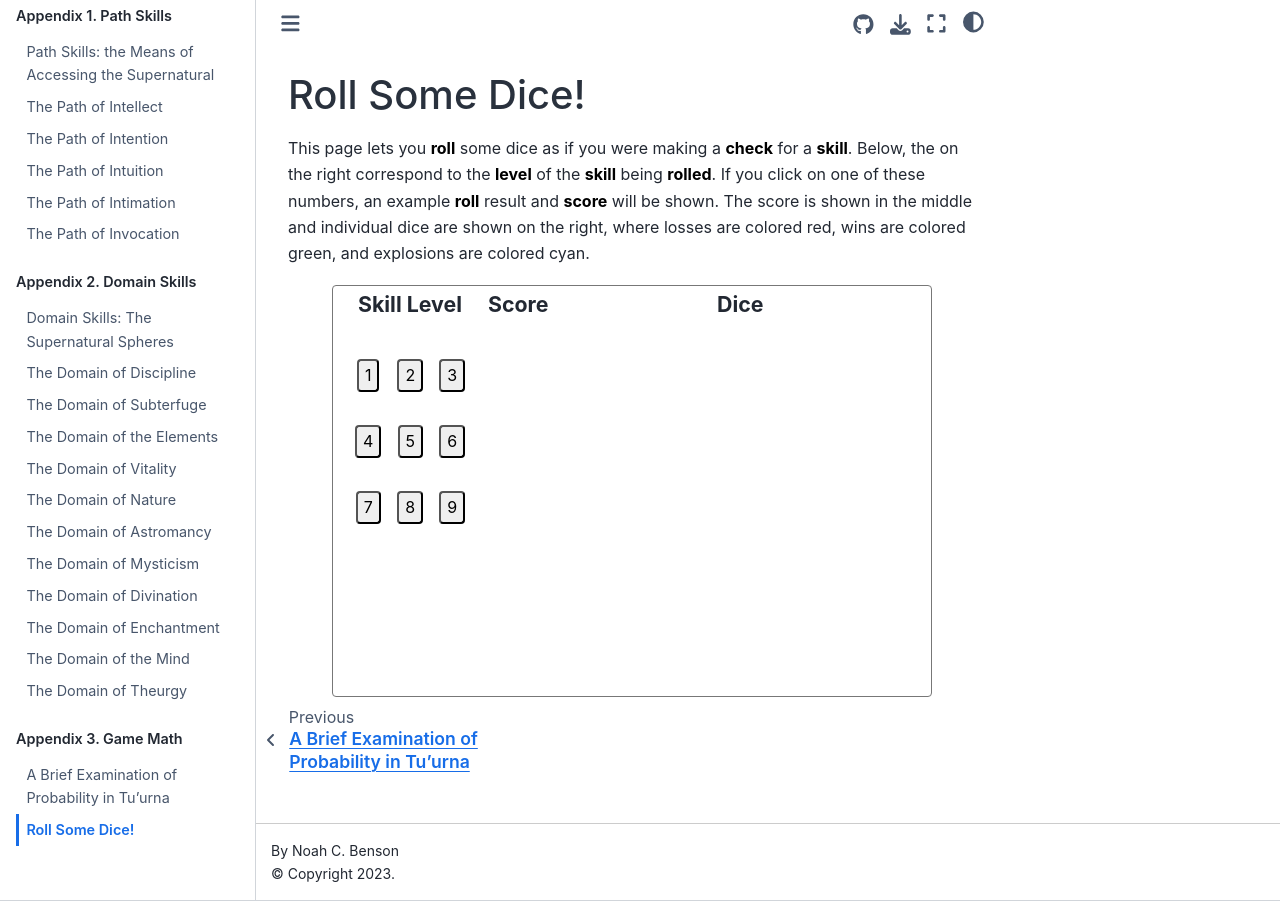
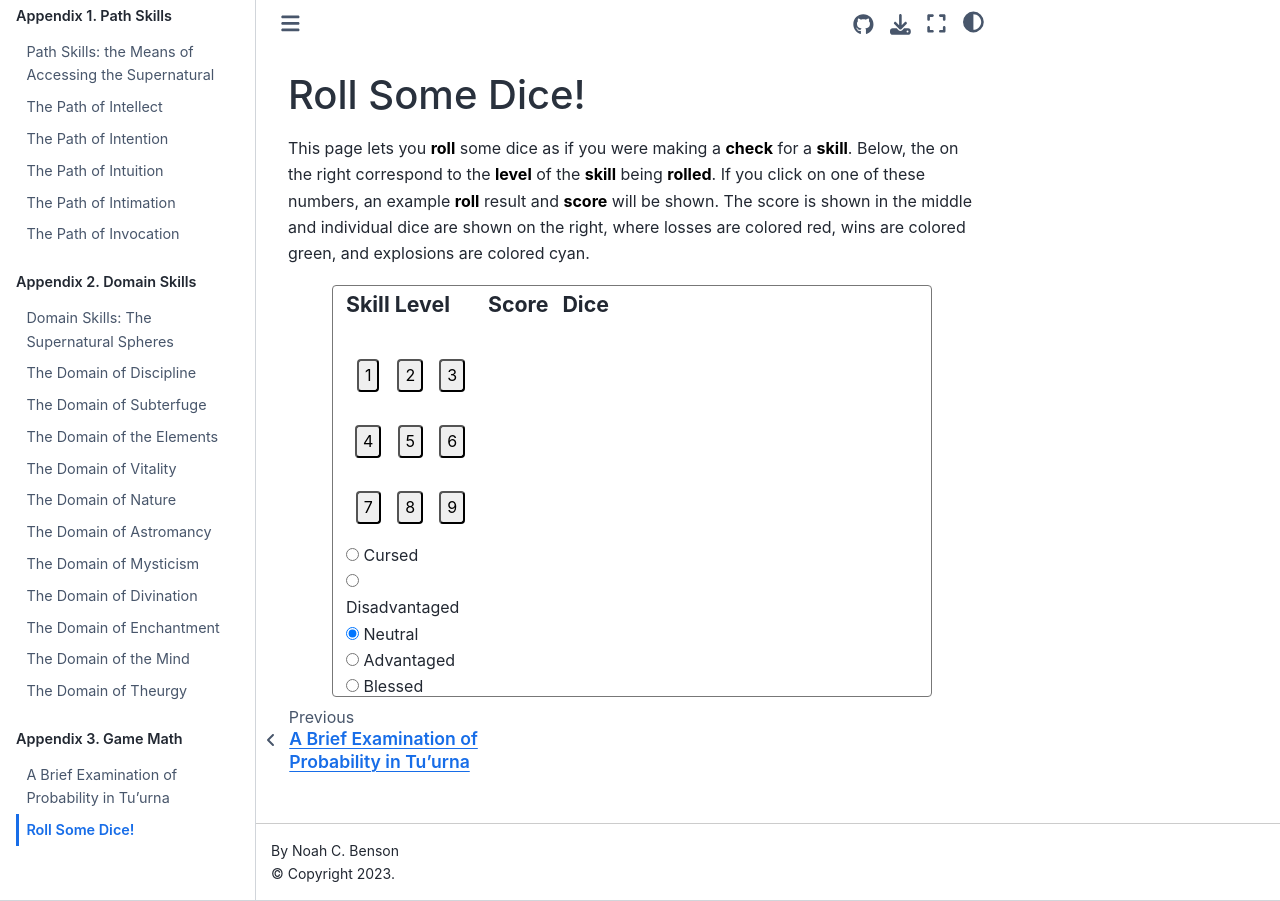
Before and after one commit to noahbenson/tuurna, a Jupyter Book: the page built from doc/math/roll.md, in a window 1280 px wide. Built offline with Jupyter Book 1.0.4 settings and Sphinx 7.4.7 and the Sphinx Book theme 1.1.4, drawn with Linux system fonts in a browser that asks for light colours; some of the changed lines change nothing that is shown.

Commit message:
added fate to the roll app

```diff
--- a/doc/math/roll.md
+++ b/doc/math/roll.md
@@ -147,17 +147,17 @@
   }
   p.title {
     height: 36px;
-    text-align: center;
+    text-align: left;
     vertical-align: top;
     font-weight: bold;
     font-size: 16pt;
   }
   div.results {
-    width: 90%;
-    max-height: 400px;
+    width: 400px;
+    max-width: 600px;
     height: 400px;
-    overflow-x: hidden;
-    overflow-y: auto;
+    overflow-x: auto;
+    overflow-y: hidden;
     font-size: 14px;
     box-sizing: border-box;
     text-align: left;
@@ -192,7 +192,18 @@
           <td class="button"><button class="roll" id="r7">7</td>
           <td class="button"><button class="roll" id="r8">8</td>
           <td class="button"><button class="roll" id="r9">9
-            </td></tr></table></td>
+            </td></tr></table>
+        <form id="rollfate">
+          <input type="radio" id="cursed" name="fate" value="cursed">
+          <label for="cursed">Cursed</label><br/>
+          <input type="radio" id="disadv" name="fate" value="disadv">
+          <label for="disadv">Disadvantaged</label><br/>
+          <input type="radio" id="neutral" name="fate" value="neutral" checked>
+          <label for="neutral">Neutral</label><br/>
+          <input type="radio" id="adv" name="fate" value="adv">
+          <label for="adv">Advantaged</label><br/>
+          <input type="radio" id="blessed" name="fate" value="blessed">
+          <label for="blessed">Blessed</label><br/></form></td>
     <td class="midcell">
       <p id="scoretag" class="title">Score</p>
       <p id="score" class="score"> </p></td>
@@ -216,7 +227,25 @@
   // Select the button and message elements from the HTML
   for (let ii = 1; ii < 10; ii++) {
     const button = document.getElementById('r' + ii);
+    const form = document.getElementById('rollfate');
     button.addEventListener('click', function() {
+      const fate = form.elements['fate'].value
+      if (fate == 'cursed') {
+        expmin = 7;
+        winmin = 3;
+      } else if (fate == 'disadv') {
+        expmin = 6;
+        winmin = 3;
+      } else if (fate == 'neutral') {
+        expmin = 5;
+        winmin = 3;
+      } else if (fate == 'adv') {
+        expmin = 5;
+        winmin = 2;
+      } else {
+        expmin = 5;
+        winmin = 1;
+      }
       dice = [];
       score = 0;
       for (let jj = 1; jj < 10; jj++) {
@@ -230,10 +259,10 @@
           rs.push(r);
           const span = document.createElement('span');
           span.textContent = ('' + r);
-          if (r > 4) {
+          if (r >= expmin) {
             score++;
             span.classList.toggle('expdie', true);
-          } else if (r > 2) {
+          } else if (r >= winmin) {
             score++;
             span.classList.toggle('windie', true);
           } else {
@@ -245,7 +274,7 @@
           blank.classList.toggle('blankdie', true);
           row.appendChild(span);
           row.appendChild(blank);
-        } while (r > 4 && rs.length < 11);
+        } while (r >= expmin && rs.length < 11);
         dice.push(rs);
       }
       if (score > 10) {
```
Also changed, not shown: doc/math/dice.ipynb.
